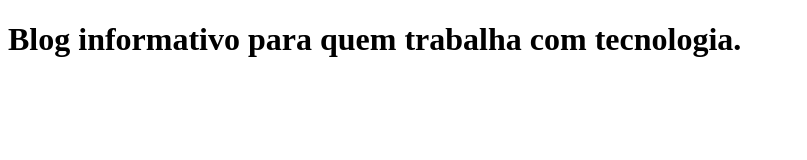
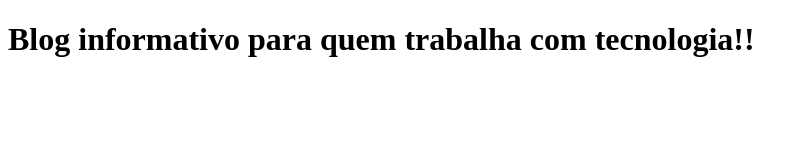
Before and after one commit to guilhermeepereira/CodeVerse, a Next.js app: page / in a window 1280 px wide. Shown: the top 160 px of the page, without its empty margins (0-807 px from the left). Built offline with nearby package versions, Linux system fonts and the light colour scheme.

Commit message:
modifica a frase

```diff
--- a/pages/index.js
+++ b/pages/index.js
@@ -1,5 +1,5 @@
 function Home() {
-  return <h1>Blog informativo para quem trabalha com tecnologia.</h1>;
+  return <h1>Blog informativo para quem trabalha com tecnologia!!</h1>;
 }
 
 export default Home;
```
